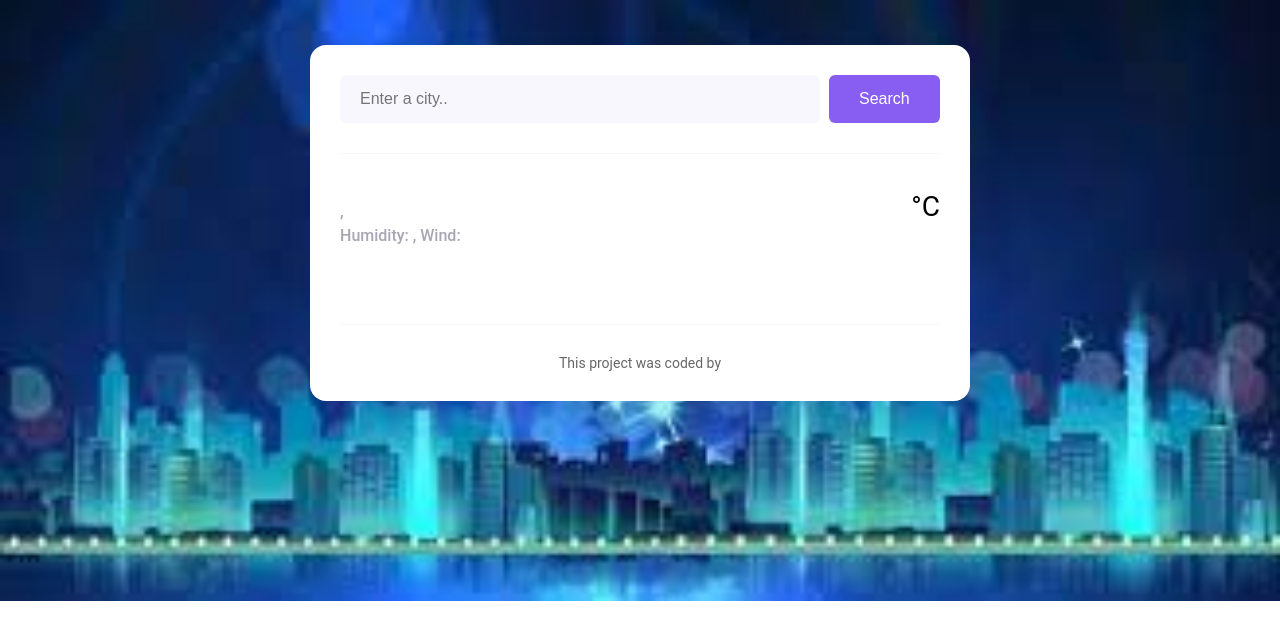
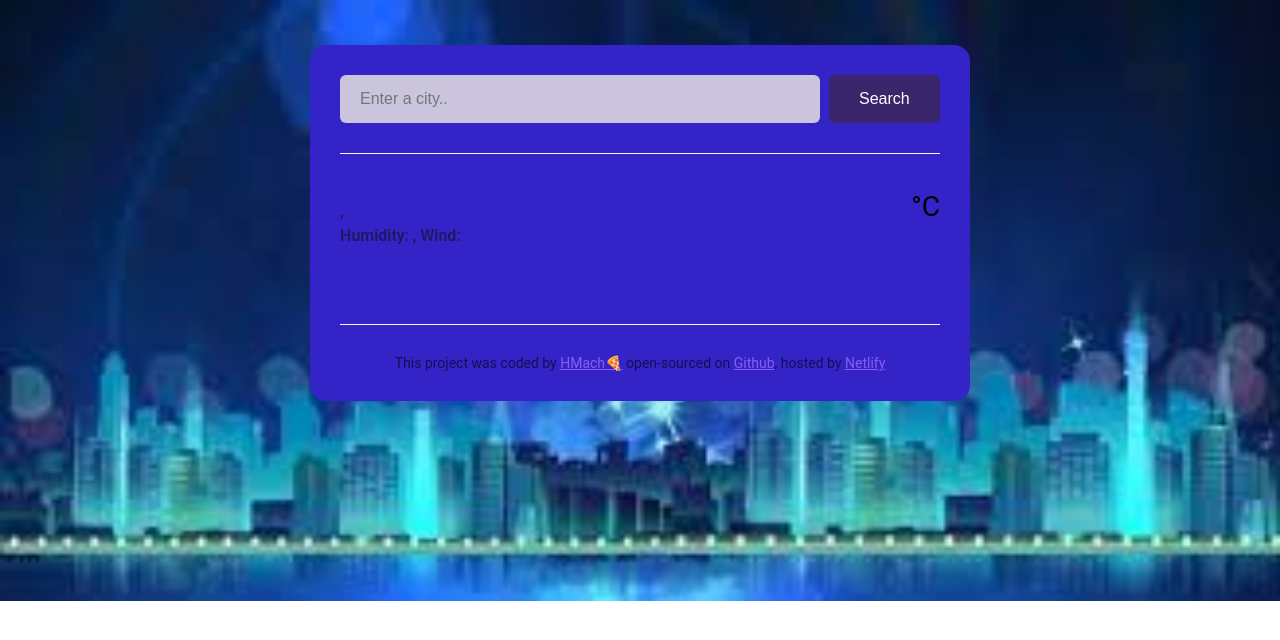
Before and after one commit to hmach711/FirstWeatherApp, a plain HTML site: page index.html in a window 1280 px wide. Drawn offline with nearby package versions, Linux system fonts and the light colour scheme; no server answers.

Commit message:
footer updates

```diff
--- a/index.html
+++ b/index.html
@@ -41,6 +41,9 @@
 
     <footer>
       This project was coded by
+     <a href="https://github.com/hmach711/" target="_blank">HMach🍕</a>
+      open-sourced on <a href="https://github.com/hmach711/FirstWeatherApp/" target="_blank">Github</a>,
+      hosted by <a href="https://weather-app-by-hmach.netlify.app/" target="blank">Netlify</a>
     </footer>
   </div>
   <script src="index.js"></script>
--- a/style.css
+++ b/style.css
@@ -10,7 +10,7 @@ a {
 }
 
 .weather-app {
-  background: white;
+  background:#3424c7;
   max-width: 600px;
   margin: 45px auto;
   box-shadow: 0 30px 50px rgba(65, 50, 100, 0.08);
@@ -24,7 +24,7 @@ header {
 }
 
 .search-form-input {
-  background-color: #f9f7fe;
+  background-color: #cbc4dd;
   border: none;
   border-radius: 6px;
   width: 80%;
@@ -33,7 +33,7 @@ header {
 }
 
 .search-form-button {
-  background: #885df1;
+  background: #38256a;
   padding: 15px 30px;
   border: none;
   font-size: 16px;
@@ -59,7 +59,8 @@ main {
 
 .weather-app-details {
   font-size: 16px;
-  color: rgba(39, 33, 66, 0.4);
+  font-weight: bolder;
+  color: rgba(23, 19, 40, 0.7);
   line-height: 24px;
   font-weight: 500;
 }
@@ -96,10 +97,12 @@ main {
 
 .weather-forecast-date {
   text-align: center;
-  color: rgba(39, 33, 66, 0.4);
+  color: rgba(39, 33, 66, 0.9);
   font-size: 16px;
   line-height: 20px;
   margin-bottom: 10px;
+  font-weight:300;
+
 }
 
 .weather-forecast-icon {
```
Also changed, not shown: 1 other file.
